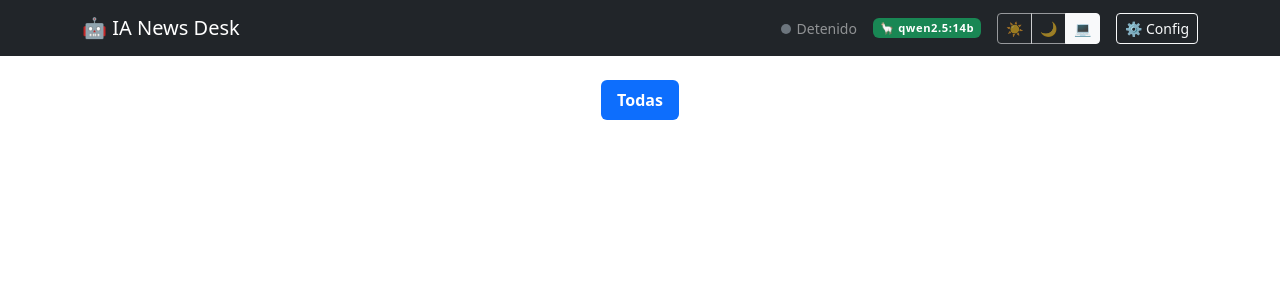
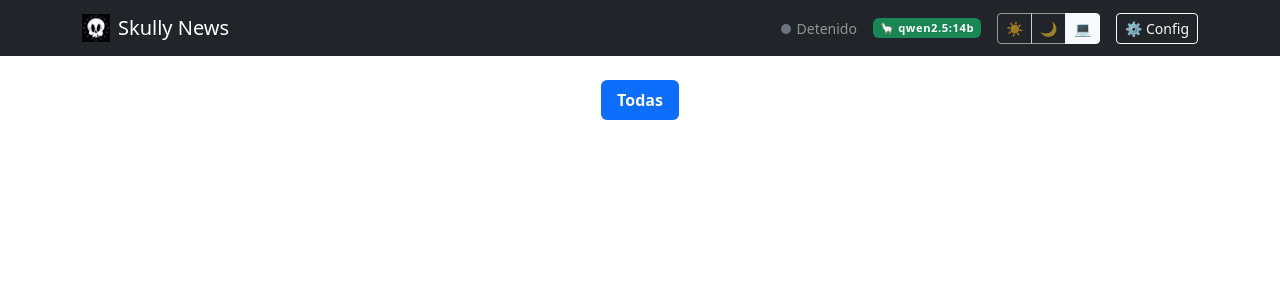
Before and after one commit to jdalebrook/Gemini-IAScraper, a Flask app: page / in a window 1280 px wide. Shown: the top 300 px of the page. Run offline with Flask 3, Linux system fonts and the light colour scheme; data that the repository does not hold is empty.

Commit message:
SkullyNews

```diff
--- a/app/templates/index.html
+++ b/app/templates/index.html
@@ -2,7 +2,8 @@
 <html lang="es" data-bs-theme="light">
 <head>
     <meta charset="UTF-8">
-    <title>AI News Curator 2026</title>
+    <title>Skully News</title>
+    <link rel="icon" type="image/x-icon" href="/static/icon.ico">
     <!-- Aplicar tema antes del render para evitar flash -->
     <script>
         (function () {
@@ -72,7 +73,10 @@
 <!-- ═══════════════════════════════════════════════════════ NAVBAR -->
 <nav class="navbar navbar-dark bg-dark mb-4">
     <div class="container d-flex justify-content-between align-items-center flex-wrap gap-2">
-        <span class="navbar-brand">🤖 IA News Desk</span>
+        <span class="navbar-brand d-flex align-items-center gap-2">
+            <img src="/static/icon.ico" alt="Skully" height="28" style="image-rendering:auto;">
+            Skully News
+        </span>
 
         <div class="d-flex align-items-center gap-3 flex-wrap">
             <!-- Estado del procesador -->
--- a/requirements.txt
+++ b/requirements.txt
@@ -69,3 +69,4 @@ uritemplate==4.2.0
 urllib3==2.6.3
 websockets==16.0
 Werkzeug==3.1.6
+ollama>=0.4.0
--- a/run_all.py
+++ b/run_all.py
@@ -27,7 +27,7 @@ def ejecutar_todo():
     subprocess.Popen([python, "core/ia_processor.py"], env=_env)
 
     print("\n✅ SISTEMA EN MARCHA.")
-    print("La web se actualizará automáticamente según avance Gemini.")
+    print("La web se actualizará automáticamente según avance el procesador de IA.")
 
 if __name__ == "__main__":
     ejecutar_todo()
```
Also changed, not shown: app/static/icon.ico (added), src/icon.ico (added), src/icon128.png (added), 1 other file.
